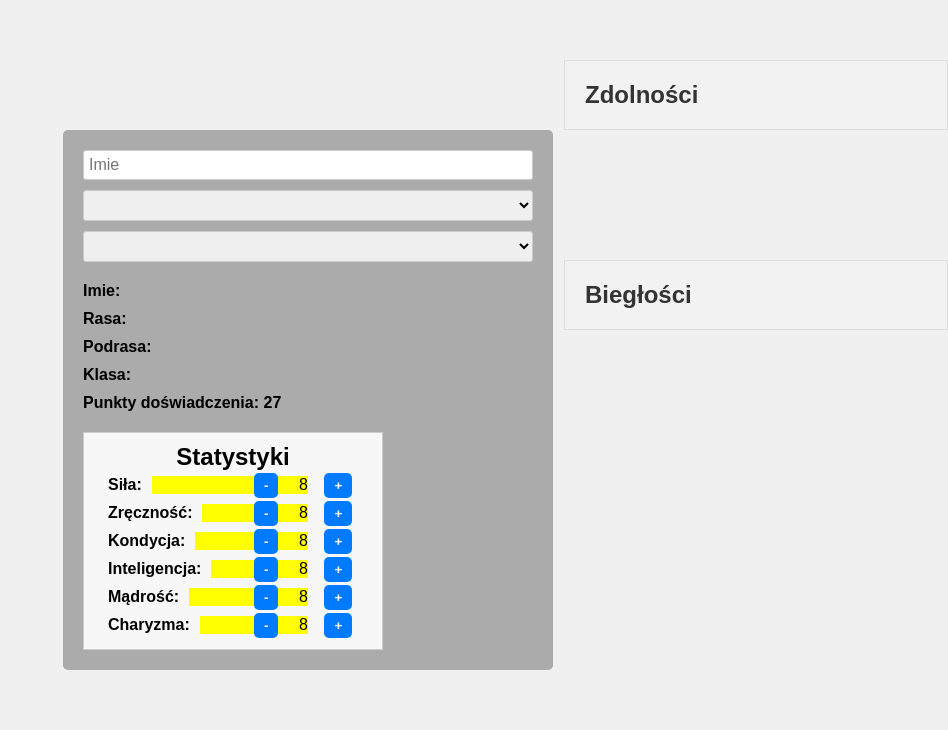
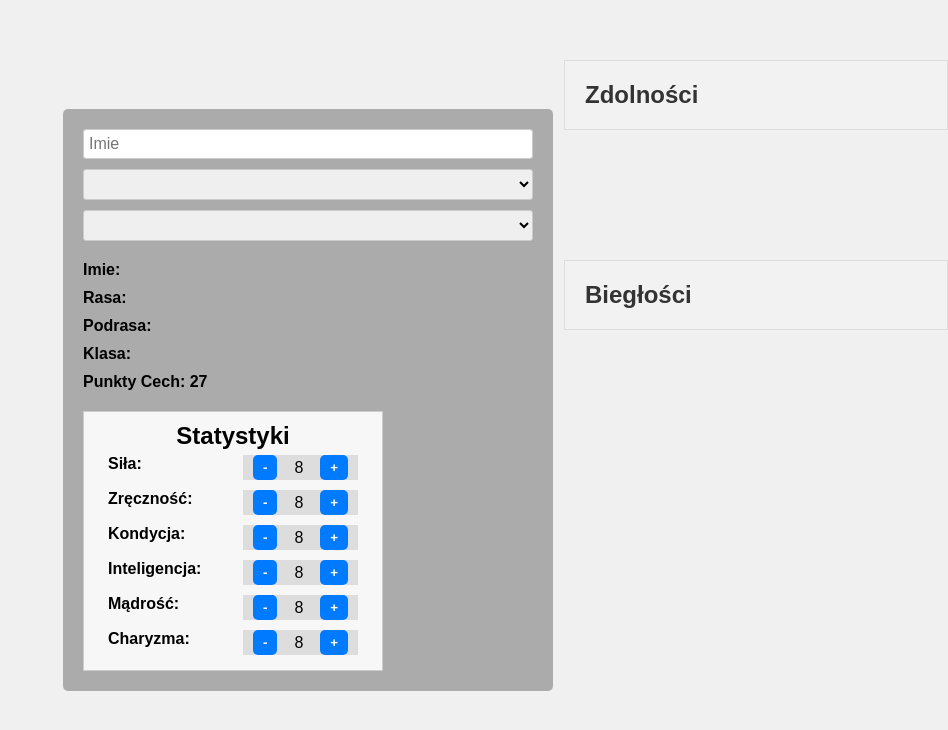
Before and after one commit to Rottensinner/KreatorPostaci, a Vue app: page / in a window 1280 px wide. Shown: the top 730 px of the page, without its empty margins (332-1280 px from the left). Built offline with nearby package versions, Linux system fonts and the light colour scheme.

Commit message:
graficzne zmiany

```diff
--- a/index.html
+++ b/index.html
@@ -5,7 +5,7 @@
     <link rel="icon" href="/favicon.ico">
     <link rel="stylesheet" href="style.css">
     <meta name="viewport" content="width=device-width, initial-scale=1.0">
-    <title>Vite App</title>
+    <title>Kreator postaci</title>
 
   </head>
   <body>
--- a/src/components/MojKompot.vue
+++ b/src/components/MojKompot.vue
@@ -426,18 +426,18 @@ const usunWszystkieZdolnosci = () => {
     <p>Podrasa: {{ podrasa }}</p>
     <p>Klasa: {{ Klasa }}</p>
 
-    <p>Punkty doświadczenia: {{ punkty }}</p>
+    <p>Punkty Cech: {{ punkty }}</p>
 
     <!-- Statystyki -->
     <div class="stats">
       <h2>Statystyki</h2>
       <div class="stat">
-        <div class="stat-label">Siła:</div>
+        <span class="stat-label">Siła:</span>
         <div class="stat-value">
           <button @click="decreaseStat(stats.STR)" class="stat-button-l">
             -
           </button>
-          {{ obliczSumeCechOsobno().STR }}
+          <div class="stat-sume">{{ obliczSumeCechOsobno().STR }}</div>
           <button @click="increaseStat(stats.STR)" class="stat-button-p">
             +
           </button>
@@ -449,7 +449,7 @@ const usunWszystkieZdolnosci = () => {
           <button @click="decreaseStat(stats.ZRE)" class="stat-button-l">
             -
           </button>
-          {{ obliczSumeCechOsobno().ZRE }}
+          <div class="stat-sume">{{ obliczSumeCechOsobno().ZRE }}</div>
 
           <button @click="increaseStat(stats.ZRE)" class="stat-button-p">
             +
@@ -462,7 +462,7 @@ const usunWszystkieZdolnosci = () => {
           <button @click="decreaseStat(stats.KON)" class="stat-button-l">
             -
           </button>
-          {{ obliczSumeCechOsobno().KON }}
+          <div class="stat-sume">{{ obliczSumeCechOsobno().KON }}</div>
 
           <button @click="increaseStat(stats.KON)" class="stat-button-p">
             +
@@ -476,7 +476,7 @@ const usunWszystkieZdolnosci = () => {
           <button @click="decreaseStat(stats.INTE)" class="stat-button-l">
             -
           </button>
-          {{ obliczSumeCechOsobno().INTE }}
+          <div class="stat-sume"> {{ obliczSumeCechOsobno().INTE }}</div>
           <button @click="increaseStat(stats.INTE)" class="stat-button-p">
             +
           </button>
@@ -488,7 +488,7 @@ const usunWszystkieZdolnosci = () => {
           <button @click="decreaseStat(stats.MAD)" class="stat-button-l">
             -
           </button>
-          {{ obliczSumeCechOsobno().MAD }}
+          <div class="stat-sume"> {{ obliczSumeCechOsobno().MAD }}</div>
           <button @click="increaseStat(stats.MAD)" class="stat-button-p">
             +
           </button>
@@ -500,7 +500,7 @@ const usunWszystkieZdolnosci = () => {
           <button @click="decreaseStat(stats.CHA)" class="stat-button-l">
             -
           </button>
-          {{ obliczSumeCechOsobno().CHA }}
+          <div class="stat-sume"> {{ obliczSumeCechOsobno().CHA }}</div>
           <button @click="increaseStat(stats.CHA)" class="stat-button-p">
             +
           </button>
@@ -534,19 +534,19 @@ const usunWszystkieZdolnosci = () => {
           </thead>
           <tbody>
             <tr>
-              <th>1</th>
+              <th>I</th>
               <td>1</td>
             </tr>
             <tr>
-              <th>2</th>
+              <th>II</th>
               <td>0</td>
             </tr>
             <tr>
-              <th>3</th>
+              <th>III</th>
               <td>0</td>
             </tr>
             <tr>
-              <th>4</th>
+              <th>IV</th>
               <td>0</td>
             </tr>
           </tbody>
--- a/src/components/styles.css
+++ b/src/components/styles.css
@@ -72,6 +72,7 @@ p {
 }
 .biegłości {
   position: absolute;
+  display: flex;
   top: 30%;
   left: 70%;
   background-color: #f2f2f2; /* Tło klasy zdolności */
@@ -107,17 +108,20 @@ table td {
   padding: 5px;
   text-align: left;
   border: 1px solid #ccc;
+  text-align: center;
 }
 
 table th {
   background-color: #f2f2f2;
   font-weight: bold;
+  text-align: center;
 }
 
 /* Stylizacja nagłówków kolumn */
 table th {
   background-color: #f2f2f2;
   font-weight: bold;
+  text-align: center;
 }
 
 /* Stylizacja wierszy na przemian */
@@ -160,21 +164,27 @@ button:hover {
   float: left;
   font-weight: bold;
   margin-right: 10px;
+  width: 50%;
 }
 
 .stat-value {
-  background-color: yellow;
+  background-color: rgb(221, 221, 221);
   display: flex;
   align-items: center;
   width: auto; /* Szerokość 100% */
   justify-content: flex-end; /* Tekst jest na końcu */
-  margin-right: 20%;
+
+}
+.stat-sume{
+  width: 10em;
+  text-align: center;
+
+
 }
 
 .stat-button-l {
   background-color: #007bff;
-  position: absolute;
-  left: 45%;
+  float: left;
   color: #fff;
   border: none;
   border-radius: 5px;
@@ -185,8 +195,7 @@ button:hover {
 }
 .stat-button-p {
   background-color: #007bff;
-  position: absolute;
-  left: 50.5%;
+  float: left;
   color: #fff;
   border: none;
   border-radius: 5px;
```
